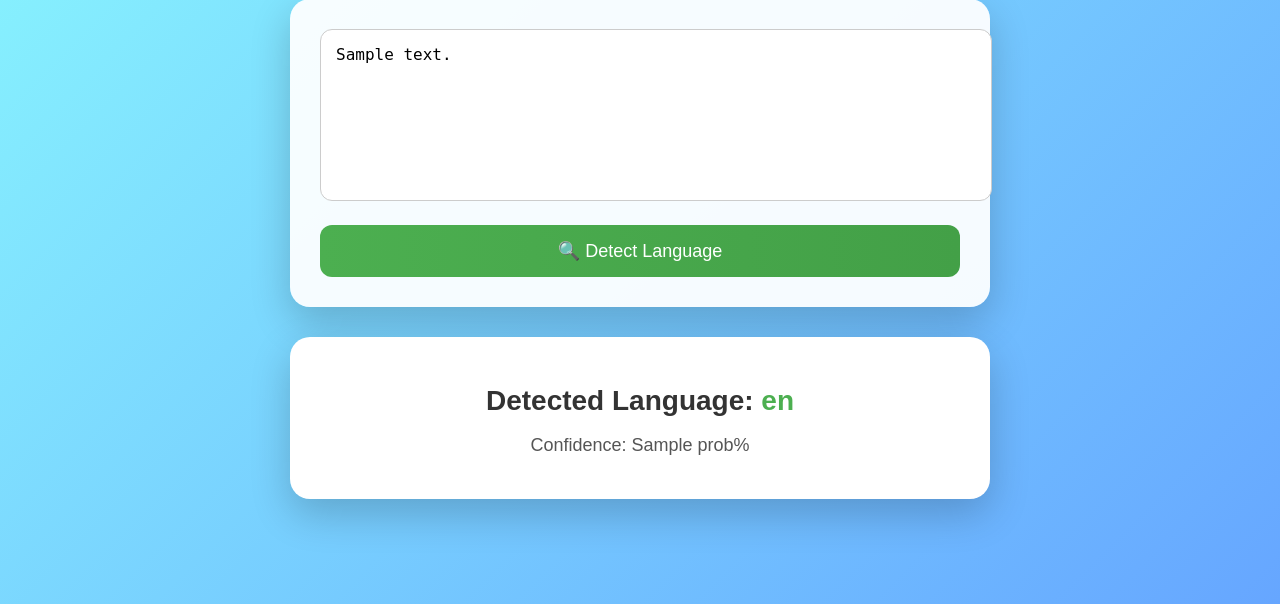
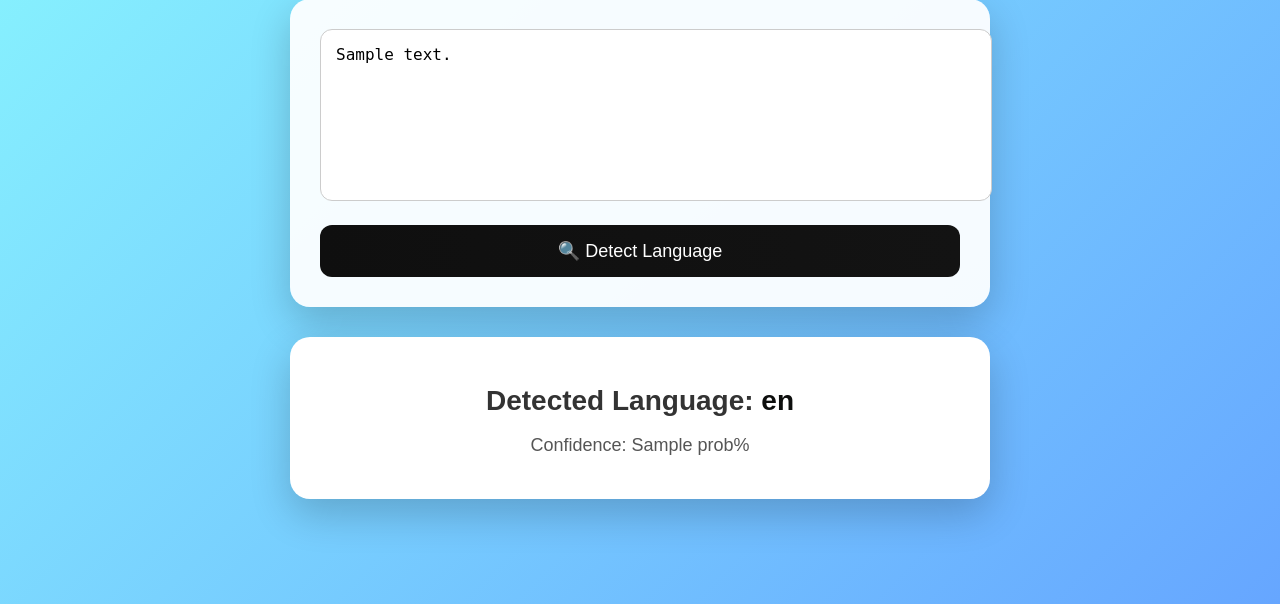
Before and after one commit to chandana0923/NLP-mini-project, a Flask app: template templates/index.html in a window 1280 px wide. Shown: the part 196-800 px from the top of the page. Run offline with Flask 3, Linux system fonts and the light colour scheme; the template is opened without the code that fills it: most values are stand-ins (such as "Sample title", 1, 10 or a date in 2020).

Commit message:
Update CSS for beautiful UI design

```diff
--- a/static/style.css
+++ b/static/style.css
@@ -60,7 +60,7 @@ textarea {
 }
 
 textarea:focus {
-    border: 2px solid #4caf50;
+    border: 2px solid #010f01;
     outline: none;
 }
 
@@ -68,7 +68,7 @@ textarea:focus {
 button {
     width: 100%;
     padding: 15px;
-    background: linear-gradient(to right, #4caf50, #43a047);
+    background: linear-gradient(to right, #0f0f0f, #131313);
     color: #fff;
     font-size: 18px;
     font-weight: 500;
@@ -80,7 +80,7 @@ button {
 
 button:hover {
     transform: scale(1.05);
-    background: linear-gradient(to right, #43a047, #4caf50);
+    background: linear-gradient(to right, #0e0f0e, #0d0e0d);
 }
 
 /* Output Card */
@@ -105,7 +105,7 @@ button:hover {
 }
 
 .output-card h2 span {
-    color: #4caf50;
+    color: #0d0e0d;
 }
 
 .output-card p {
```
